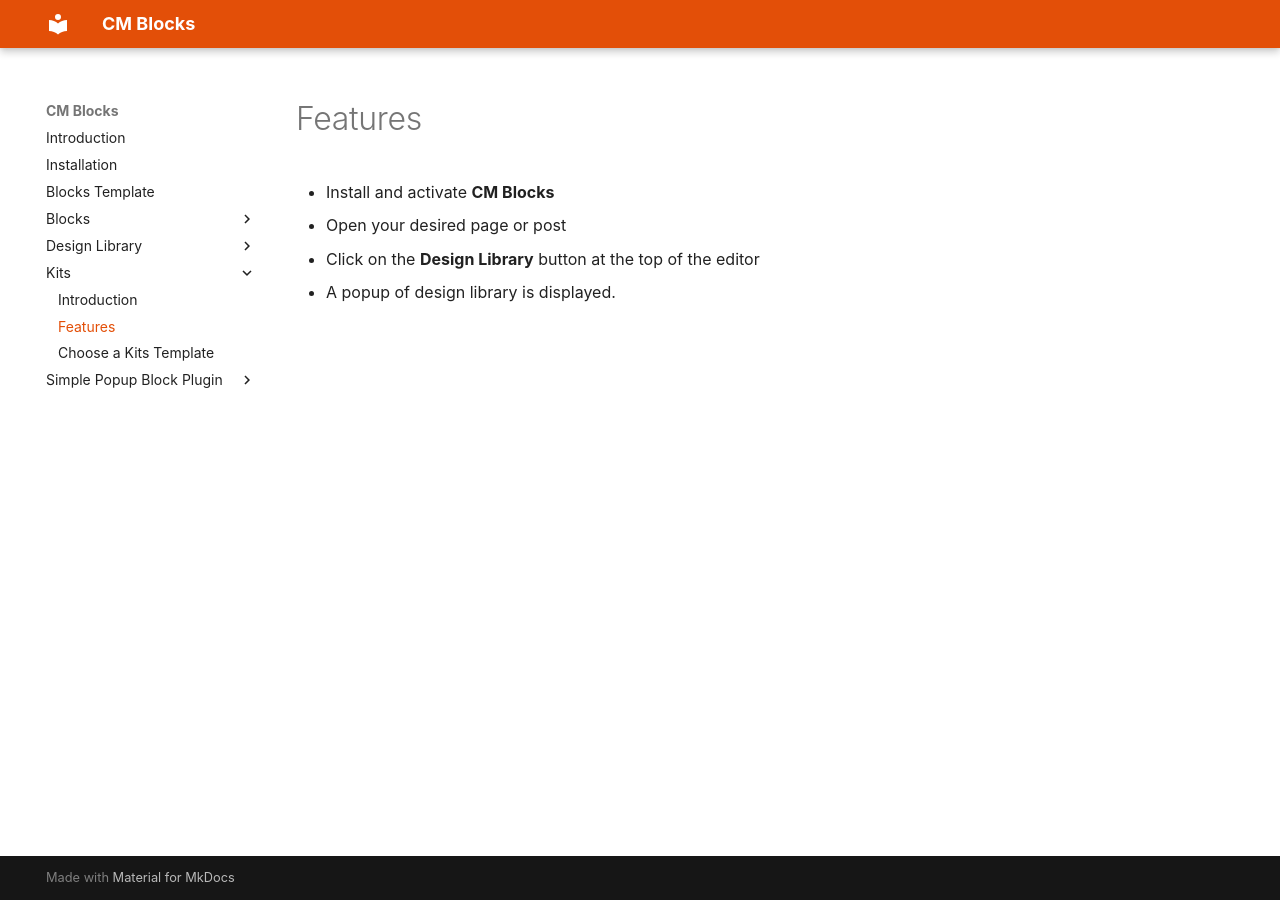
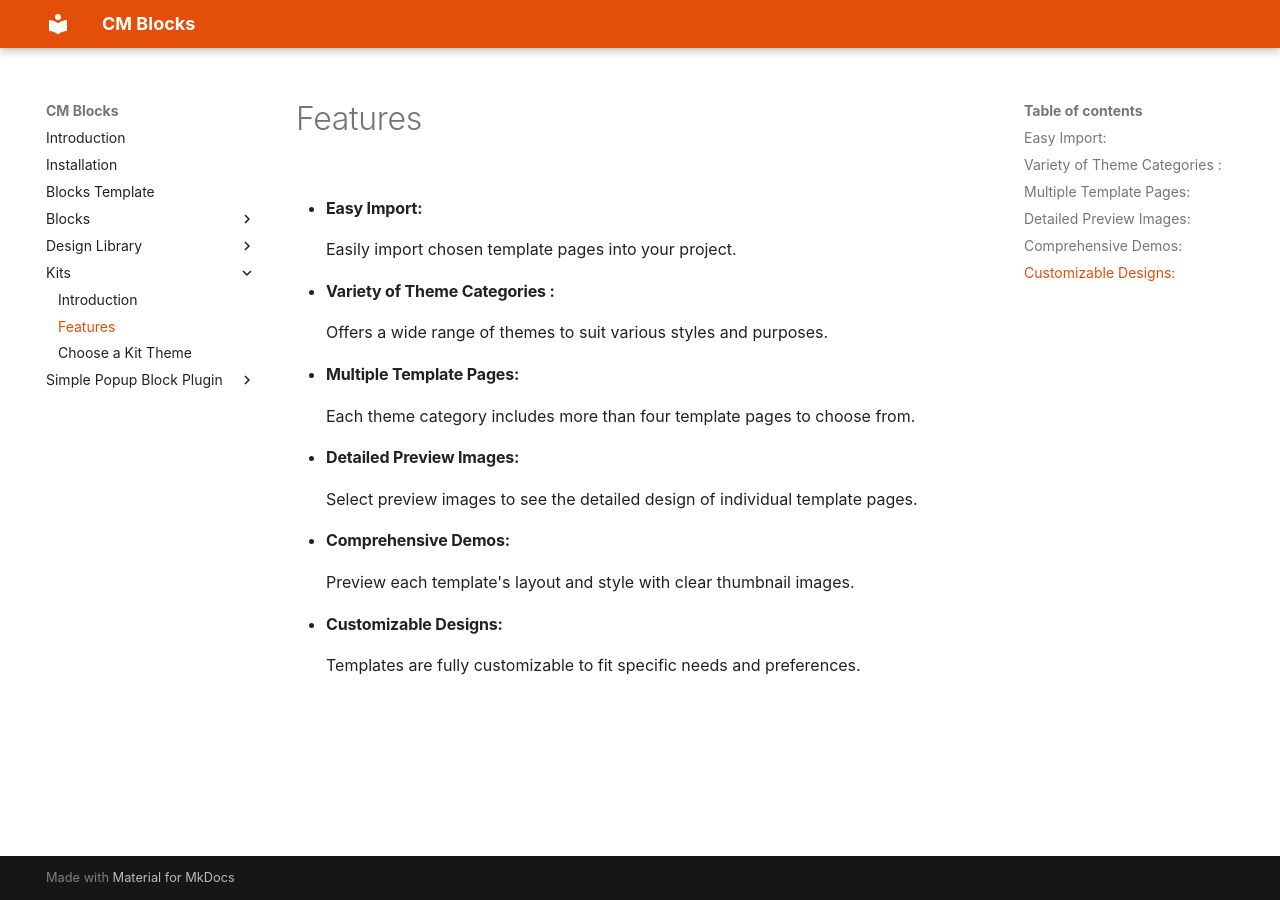
Before and after one commit to codemanas/cm-blocks-docs, an MkDocs documentation site: the page built from docs/kits/features.md, in a window 1280 px wide. Built offline with MkDocs 1.6.1 and Material for MkDocs 9.7.7, drawn with Linux system fonts in a browser that asks for light colours; some web fonts are replaced.

```diff
--- a/docs/kits/features.md
+++ b/docs/kits/features.md
@@ -1,4 +1,13 @@
-* Install and activate **CM Blocks**
-* Open your desired page or post
-* Click on the **Design Library** button at the top of the editor
-* A popup of design library is displayed.
+
+ * #### Easy Import:
+Easily import chosen template pages into your project.
+* #### Variety of Theme Categories :
+Offers a wide range of themes to suit various styles and purposes.
+* #### Multiple Template Pages:
+Each theme category includes more than four template pages to choose from.
+* ####  Detailed Preview Images:
+Select preview images to see the detailed design of individual template pages.
+* #### Comprehensive Demos:
+ Preview each template's layout and style with clear thumbnail images.
+* #### Customizable Designs:
+Templates are fully customizable to fit specific needs and preferences.
--- a/mkdocs.yml
+++ b/mkdocs.yml
@@ -34,7 +34,7 @@ nav:
   - Kits:
     - Introduction : kits/index.md
     - Features : kits/features.md
-    - Choose a Kits Template : kits/choose-kits.md
+    - Choose a Kit Theme : kits/choose-kits.md
   - Simple Popup Block Plugin:
       - Introduction: simple-popup-block/index.md
       - Installation: simple-popup-block/installation.md
```
Also changed, not shown: docs/kits/choose-kits.md (+21 -0 lines), docs/kits/index.md (+2 -0 lines), docs/kits/img/importer-button.png (added), docs/kits/img/kits-docs-choose-img.png (added), docs/kits/img/kits-theme-banner-design-1.png (added).
